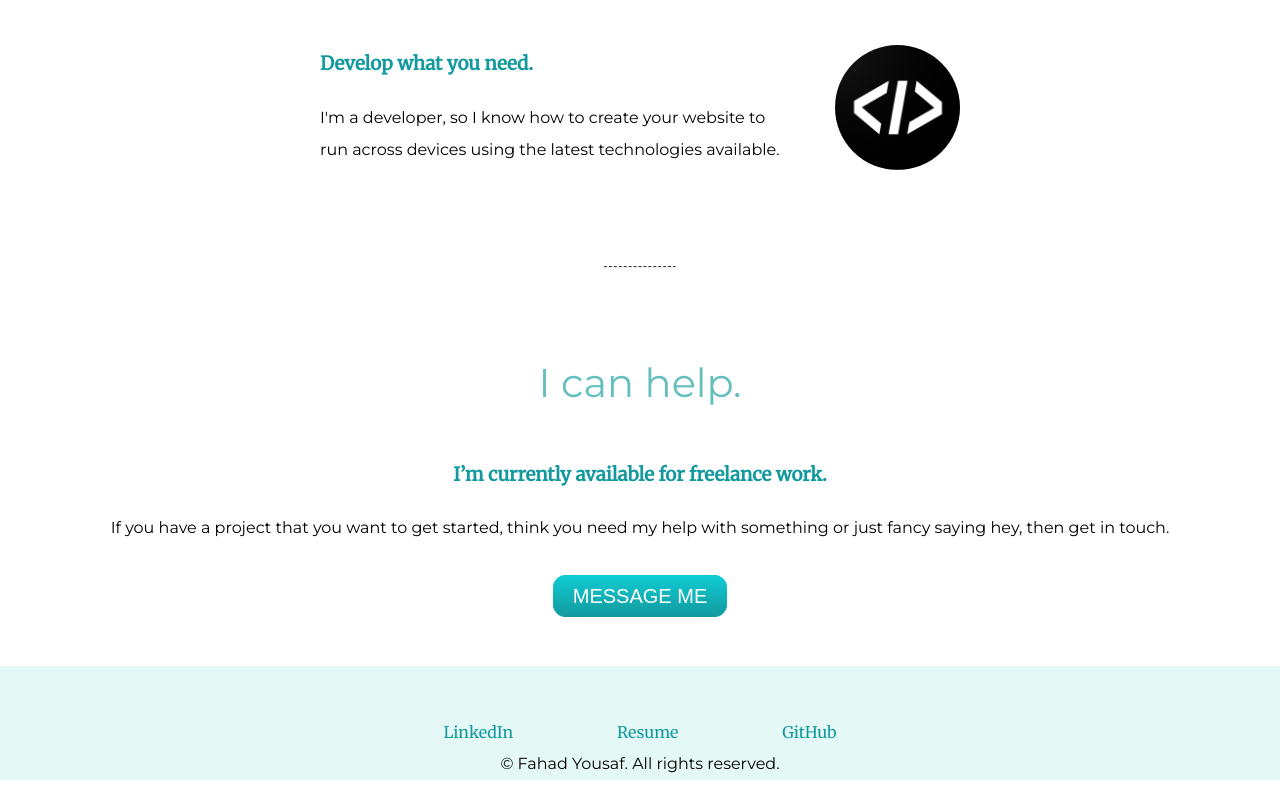
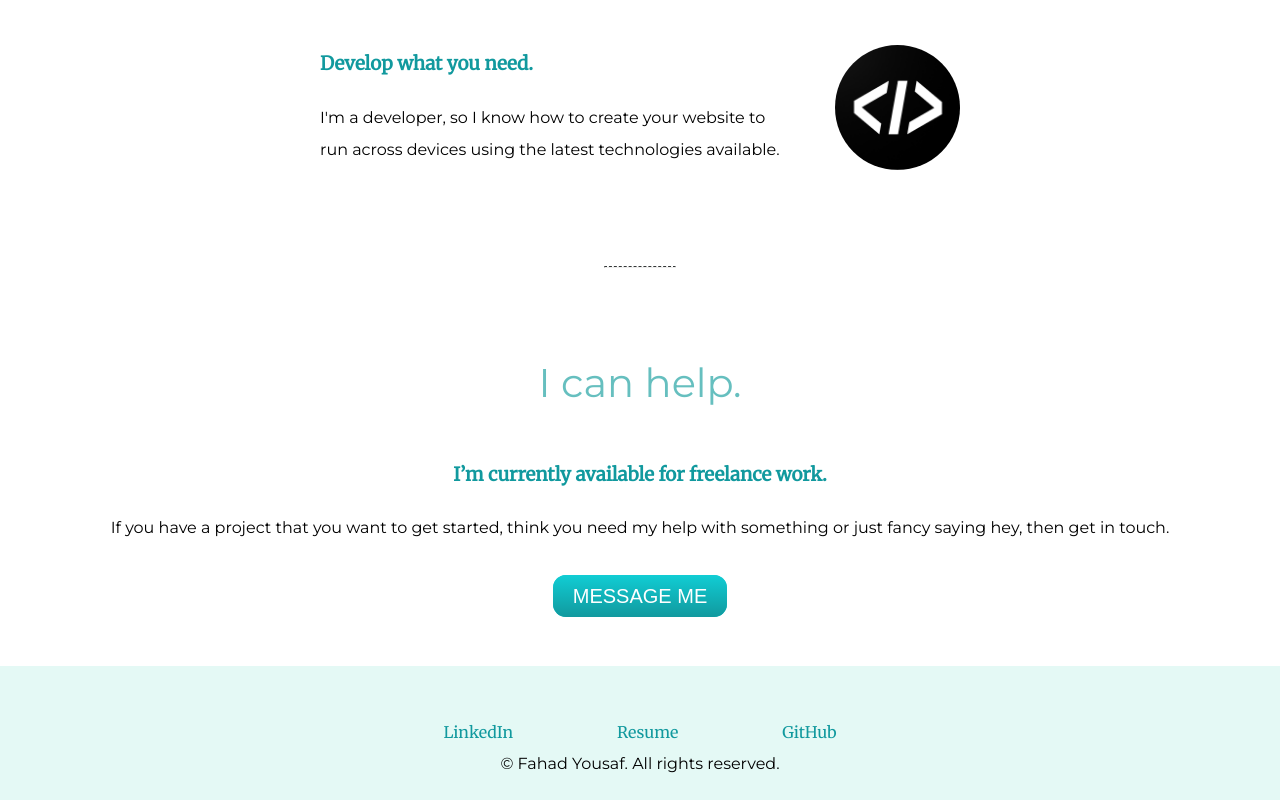
Before and after one commit to fahadyousafk/Personal-website, a plain HTML site: page index.html in a window 1280 px wide. Shown: the part 1536-2336 px from the top of the page. Drawn offline with Linux system fonts and the light colour scheme.

Commit message:
Update styles.css

```diff
--- a/styles.css
+++ b/styles.css
@@ -126,7 +126,7 @@ p{
 .bottom-container{
     background-color:#E4F9F5 ;
     margin-top: 50px;
-    padding-top: 50px;
+    padding: 50px 0 20px 0;
     line-height: 2;
 
 }
```
